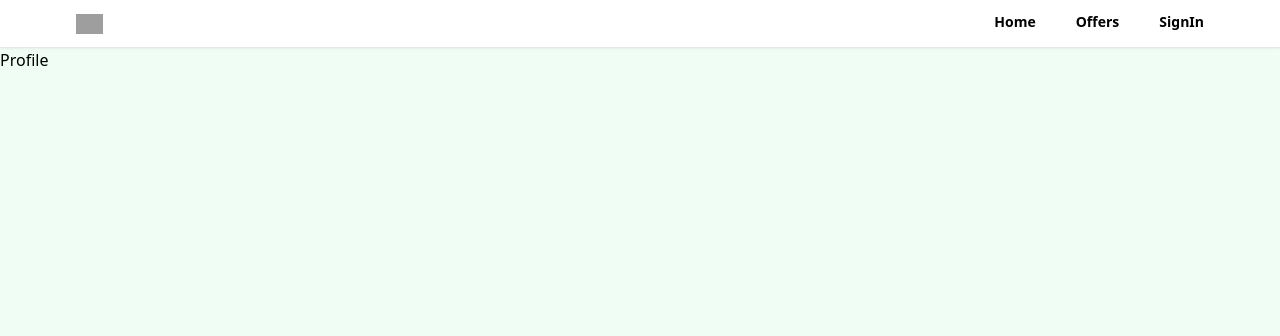
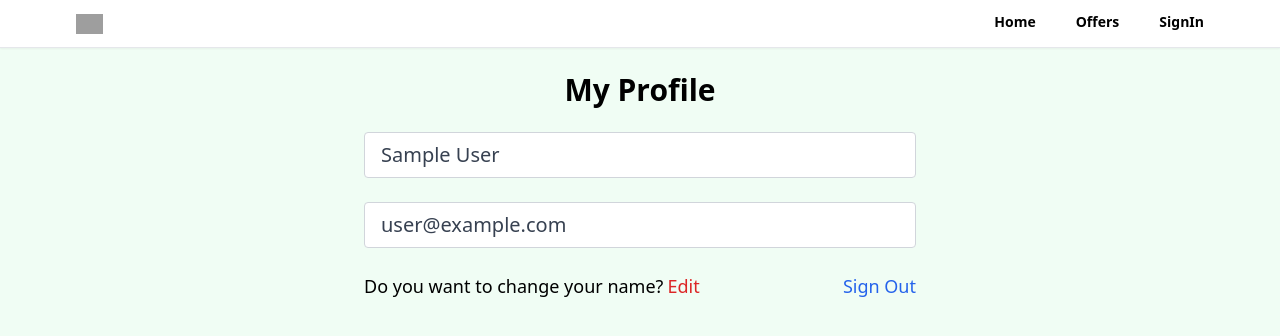
Before and after one commit to prachipujarii/Realtor-website, a React (Create React App) app: page /profile in a window 1280 px wide. Shown: the top 336 px of the page. Built offline with nearby package versions, Linux system fonts and the light colour scheme; no server answers; sample sign-in values are in the browser's storage; grey boxes are pictures that could not be loaded.

Commit message:
create private route and custom hook for protecting the profile page and the logout functionality

```diff
--- a/package.json
+++ b/package.json
@@ -10,6 +10,7 @@
     "react": "^18.2.0",
     "react-dom": "^18.2.0",
     "react-icons": "^5.0.1",
+    "react-moment": "^1.1.3",
     "react-router": "^6.22.0",
     "react-router-dom": "^6.22.0",
     "react-scripts": "5.0.1",
--- a/src/App.js
+++ b/src/App.js
@@ -8,6 +8,7 @@ import Offers from "./pages/Offers";
 import Header from "./components/Header";
 import { ToastContainer } from "react-toastify";
 import 'react-toastify/dist/ReactToastify.min.css';
+import PrivateRoute from "./components/PrivateRoute";
 function App() {
   return (
     <>
@@ -15,7 +16,9 @@ function App() {
       <Header/>
       <Routes>
         <Route path="/" element={<Home/>}></Route>
-        <Route path="/profile" element={<Profile/>}></Route>
+        <Route path="/profile" element={<PrivateRoute />}>
+          <Route path="/profile" element={<Profile/>}></Route>
+        </Route>
         <Route path="/sign-in" element={<SignIn/>}></Route>
         <Route path="/sign-up" element={<SignUp/>}></Route>
         <Route path="/forgot-password" element={<ForgotPassword/>}></Route>
--- /dev/null
+++ b/src/components/PrivateRoute.jsx
@@ -0,0 +1,11 @@
+import React from 'react'
+import { Navigate, Outlet } from 'react-router';
+import { useAuthStatus } from '../hooks/useAuthStatus';
+
+export default function PrivateRoute() {
+  const { loggedIn, checkingStatus } = useAuthStatus();
+  if (checkingStatus) {
+    return <h3>Loading..</h3> ;
+  }
+  return loggedIn ? <Outlet /> : <Navigate to="/sign-in" />;
+}
--- /dev/null
+++ b/src/hooks/useAuthStatus.jsx
@@ -0,0 +1,19 @@
+import { useEffect, useState } from "react";
+import { getAuth, onAuthStateChanged } from "firebase/auth";
+
+export function useAuthStatus() {
+  const [loggedIn, setLoggedIn] = useState(false);
+  const [checkingStatus, setCheckingStatus] = useState(true);
+
+  useEffect(() => {
+    const auth = getAuth();
+    console.log(auth);
+    onAuthStateChanged(auth, (user) => {
+      if (user) {
+        setLoggedIn(true);
+      }
+      setCheckingStatus(false);
+    });
+  }, []);
+  return { loggedIn, checkingStatus };
+}
--- a/src/pages/Profile.jsx
+++ b/src/pages/Profile.jsx
@@ -1,9 +1,48 @@
-import React from 'react'
+import { getAuth } from 'firebase/auth';
+import React, { useState } from 'react'
+import { useNavigate } from 'react-router-dom';
 
 export default function Profile() {
+  const auth = getAuth()
+  const navigate = useNavigate();
+  const [formData, setFormData] = useState({
+    name: auth.currentUser.displayName,
+    email: auth.currentUser.email,
+  });
+  const {name, email} = formData;
+  function onLogout() {
+    auth.signOut();
+    navigate("/");
+  }
   return (
-    <div>
-      Profile
-    </div>
+    <>
+    <section className="max-w-6xl mx-auto flex justify-center items-center flex-col">
+      <h1 className="text-3xl text-center mt-6 font-bold"> My Profile </h1>
+      <div className="w-full md:w-[50%] mt-6 px-3">
+        <form>
+          {/*Name Input*/}
+          <input type='text' id='name' value={name}
+          disabled
+          className={"mb-6 w-full px-4 py-2 text-xl text-gray-700 bg-white border border-gray-300 rounded transition ease-in-out"}
+          />
+
+          {/*Email Input*/}
+          <input type='email' id='email' value={email}
+          disabled
+          className={"mb-6 w-full px-4 py-2 text-xl text-gray-700 bg-white border border-gray-300 rounded transition ease-in-out"}
+          />
+
+          <div className="flex justify-between whitespace-nowrap text-sm sm:text-lg mb-6">
+            <p className="flex items-center ">
+              Do you want to change your name?
+              <span className="text-red-600 hover:text-red-700 transition ease-in-out duration-200 ml-1 cursor-pointer">Edit</span>
+            </p>
+            <p onClick={onLogout} className="text-blue-600 hover:text-blue-800 transition duration-200 ease-in-out cursor-pointer">Sign Out</p>
+          </div>
+
+        </form>
+      </div>
+    </section>
+    </>
   )
 }
```
Also changed, not shown: 1 other file (tests, documents, lock files or other folders).
